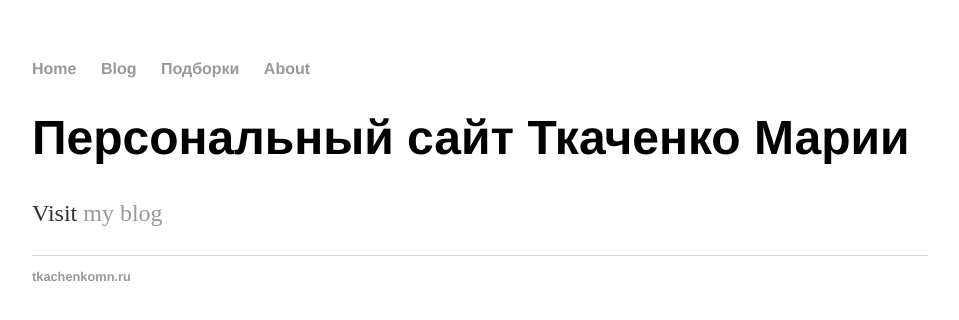
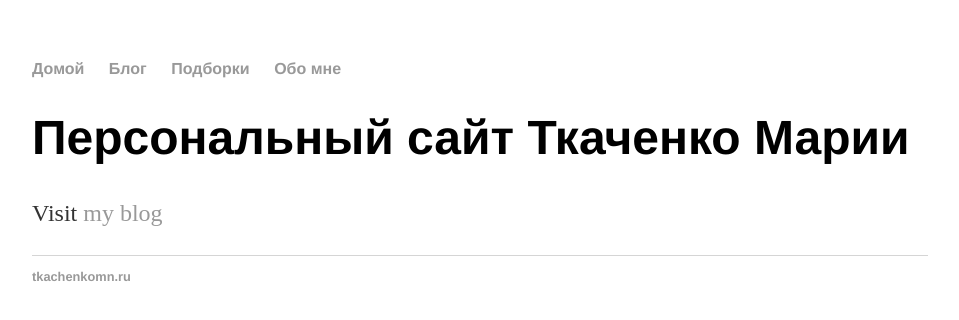
Before and after one commit to mathgems/mathgems.github.io, a Jekyll site: the page built from index.html, in a window 1280 px wide. Shown: the top 320 px of the page, without its empty margins (160-1119 px from the left). Built offline with Jekyll 4.4.1, drawn with Linux system fonts in a browser that asks for light colours.

Commit message:
Update default.html
navigation russification

```diff
--- a/_layouts/default.html
+++ b/_layouts/default.html
@@ -8,10 +8,10 @@
 		<body>
 			<nav>
 	    		<ul>
-        		<li><a href="/">Home</a></li>
-        		<li><a href="/blog">Blog</a></li>
+        		<li><a href="/">Домой</a></li>
+        		<li><a href="/blog">Блог</a></li>
         		<li><a href="/selected">Подборки</a></li>
-	        	<li><a href="/about">About</a></li>
+	        	<li><a href="/about">Обо мне</a></li>
 	    		</ul>
 			</nav>
 			<div class="container">
```
